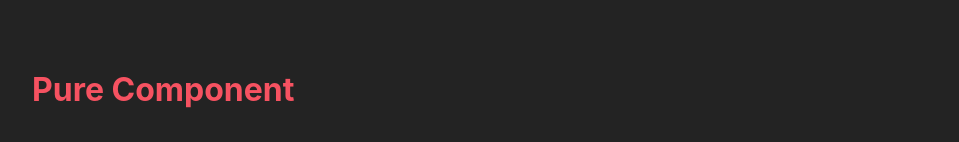
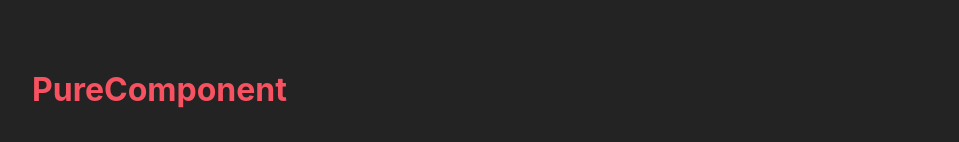
Before and after one commit to mkesavan13/movies-search, a React (Create React App) app: page / in a window 1280 px wide. Shown: the part 194-336 px from the top of the page, without its empty margins (160-1119 px from the left). Built offline with nearby package versions, Linux system fonts and the light colour scheme.

Commit message:
Dummy change

```diff
--- a/src/Components/Counter/index.js
+++ b/src/Components/Counter/index.js
@@ -39,7 +39,7 @@ export default class Counter extends React.PureComponent {
         console.log("Component re-rendered");
         return (
             <div className="counter-component">
-                <h3 className="component-type">Pure Component</h3>
+                <h3 className="component-type">PureComponent</h3>
                 <span>To ensure this is a pure component, please open browser console and try clicking on Increment/Decrement buttons and when you press reset when it is zero already. You may not see the console log statement</span>
                 <h2>Counter: {this.state.counter}</h2>
                 <button className="theme-button" onClick={this.increment.bind(this)}>Increment</button>
```
